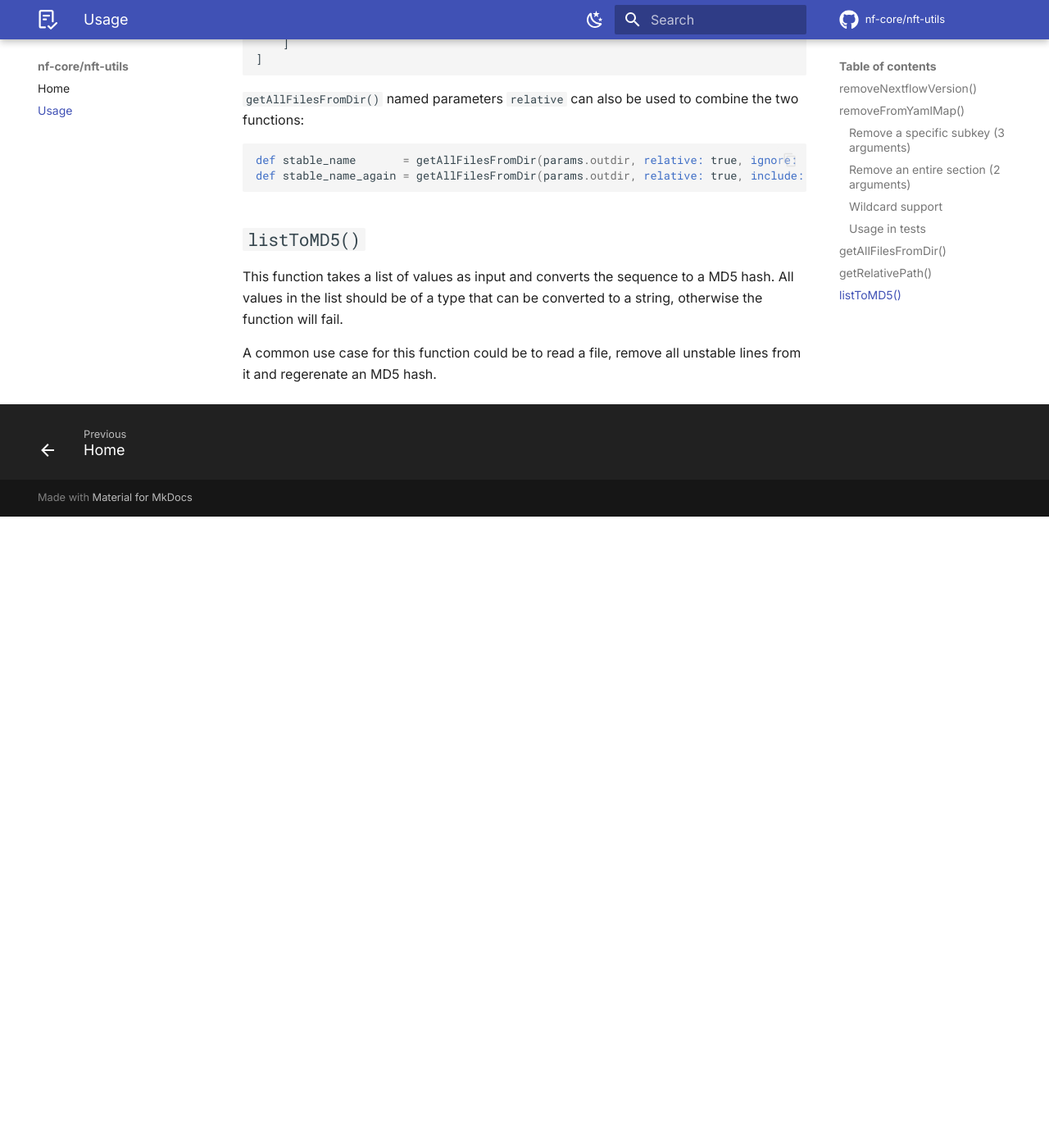
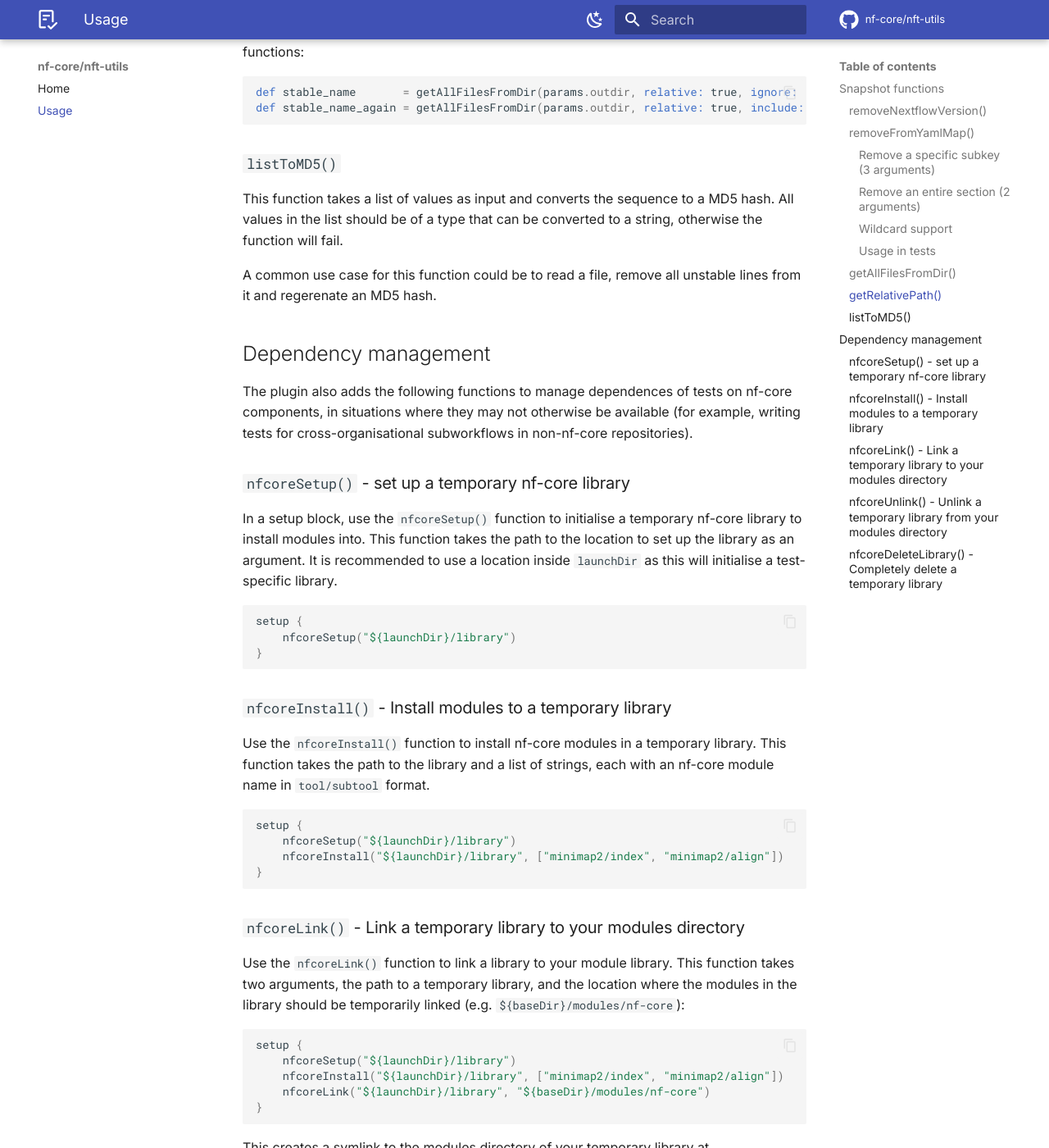
Before and after one commit to nf-core/nft-utils, an MkDocs documentation site: the page built from docs/usage.md, in a window 1280 px wide and 1400 px high, scrolled down 6319 px. Shown: the whole window at 82% size. Built offline with MkDocs 1.6.1 and Material for MkDocs 9.7.7, drawn with Linux system fonts in a browser that asks for light colours; comment, search, counter and statistics services are not loaded; the version menu is left out; before the commit the page ends 6949 px from its top, so only the background shows below that; some of the changed text lies outside the part shown.

Commit message:
feat(nfcoreUtils): add functions to manage nf-core modules

````diff
--- a/docs/usage.md
+++ b/docs/usage.md
@@ -1,8 +1,10 @@
 # Functions usage
+
+## Snapshot functions
 
 The plugin adds the following functions to assist with managing pipeline-level nf-test snapshots:
 
-## `removeNextflowVersion()`
+### `removeNextflowVersion()`
 
 nf-core pipelines create a yml file listing all the versions of the software used in the pipeline.
 
@@ -41,11 +43,11 @@ The only argument is the path to the file (or wildcard pattern) which must match
 
 **Note:** The returned YAML structure will have all keys sorted alphabetically at both the top level and within nested sections for consistent, predictable output.
 
-## `removeFromYamlMap()`
+### `removeFromYamlMap()`
 
 Remove any key or entire section from a YAML file. This function supports two usage patterns and also supports wildcard patterns in file paths.
 
-### Remove a specific subkey (3 arguments)
+#### Remove a specific subkey (3 arguments)
 
 Remove a specific subkey from within a section:
 
@@ -70,7 +72,7 @@ Workflow:
   nf-core/rnaseq: v3.16.0dev
 ```
 
-### Remove an entire section (2 arguments)
+#### Remove an entire section (2 arguments)
 
 Remove an entire top-level section:
 
@@ -97,7 +99,7 @@ Workflow2:
   some: value
 ```
 
-### Wildcard support
+#### Wildcard support
 
 Both usage patterns support wildcard patterns in the file path:
 
@@ -109,7 +111,7 @@ removeFromYamlMap("$outputDir/pipeline_info/*_versions.yml", "Workflow", "Nextfl
 removeFromYamlMap("$outputDir/pipeline_info/*_versions.yml", "Workflow")
 ```
 
-### Usage in tests
+#### Usage in tests
 
 ```groovy
 // Remove specific subkey
@@ -131,7 +133,7 @@ assert snapshot(removeFromYamlMap("$outputDir/pipeline_info/*_versions.yml", "Wo
 - When using wildcard patterns, all matching files will be processed and their results merged together.
 - The returned YAML structure will have all keys sorted alphabetically at both the top level and within nested sections for consistent, predictable output.
 
-## `getAllFilesFromDir()`
+### `getAllFilesFromDir()`
 
 This function generates a list of all the contents within a directory (and subdirectories), additionally allowing for the inclusion or exclusion of specific files using glob patterns.
 
@@ -195,7 +197,7 @@ def stable_content    = getAllFilesFromDir(params.outdir, includeDir: false, ign
 
 ![Drake not enjoying nft-csv and enjoying .nftignore](./images/nftignore_meme.png)
 
-## `getRelativePath()`
+### `getRelativePath()`
 
 This function is used to get the relative path from a list of files compared to a given directory.
 
@@ -268,8 +270,107 @@ def stable_name       = getAllFilesFromDir(params.outdir, relative: true, ignore
 def stable_name_again = getAllFilesFromDir(params.outdir, relative: true, include: ['stable/*'] )
 ```
 
-## `listToMD5()`
+### `listToMD5()`
 
 This function takes a list of values as input and converts the sequence to a MD5 hash. All values in the list should be of a type that can be converted to a string, otherwise the function will fail.
 
 A common use case for this function could be to read a file, remove all unstable lines from it and regerenate an MD5 hash.
+
+## Dependency management
+
+The plugin also adds the following functions to manage dependences of tests on nf-core components, in situations where they may not otherwise be available (for example, writing tests for cross-organisational subworkflows in non-nf-core repositories).
+
+### `nfcoreSetup()` - set up a temporary nf-core library
+
+In a setup block, use the `nfcoreSetup()` function to initialise a temporary nf-core library to install modules into. This function takes the path to the location to set up the library as an argument. It is recommended to use a location inside `launchDir` as this will initialise a test-specific library.
+
+```groovy
+setup {
+    nfcoreSetup("${launchDir}/library")
+}
+```
+
+### `nfcoreInstall()` - Install modules to a temporary library
+
+Use the `nfcoreInstall()` function to install nf-core modules in a temporary library. This function takes the path to the library and a list of strings, each with an nf-core module name in `tool/subtool` format.
+
+```groovy
+setup {
+    nfcoreSetup("${launchDir}/library")
+    nfcoreInstall("${launchDir}/library", ["minimap2/index", "minimap2/align"])
+}
+```
+
+### `nfcoreLink()` - Link a temporary library to your modules directory
+
+Use the `nfcoreLink()` function to link a library to your module library. This function takes two arguments, the path to a temporary library, and the location where the modules in the library should be temporarily linked (e.g. `${baseDir}/modules/nf-core`):
+
+```groovy
+setup {
+    nfcoreSetup("${launchDir}/library")
+    nfcoreInstall("${launchDir}/library", ["minimap2/index", "minimap2/align"])
+    nfcoreLink("${launchDir}/library", "${baseDir}/modules/nf-core")
+}
+```
+
+This creates a symlink to the modules directory of your temporary library at `${baseDir}/modules/nf-core`. Using this location, you can refer to the nf-core modules as if they were installed as normal in your tests.
+
+### `nfcoreUnlink()` - Unlink a temporary library from your modules directory
+
+To unlink a temporary library after the test has completed, use the `nfcoreUnlink()` function. It takes the path to the symlink as an input.
+
+```groovy
+
+setup {
+    nfcoreSetup("${launchDir}/library")
+    nfcoreInstall("${launchDir}/library", ["minimap2/index", "minimap2/align"])
+    nfcoreLink("${launchDir}/library", "${baseDir}/modules/nf-core")
+
+    run("MINIMAP2_INDEX") {
+        script "${baseDir}/modules/nf-core/minimap2/index/main.nf
+        ...
+    }
+}
+
+when {
+    ...
+}
+
+then {
+    ...
+}
+
+cleanup {
+    nfcoreUnlink("${baseDir}/modules/nf-core")
+}
+```
+
+### `nfcoreDeleteLibrary()` - Completely delete a temporary library
+
+You can use the `nfcoreDeleteLibrary()` function to completely remove the temporary library, if desired.
+
+```groovy
+
+setup {
+    nfcoreSetup("${launchDir}/library")
+    nfcoreInstall("${launchDir}/library", ["minimap2/index", "minimap2/align"])
+    nfcoreLink("${launchDir}/library", "${baseDir}/modules/nf-core")
+
+    run("MINIMAP2_INDEX") {
+        script "${baseDir}/modules/nf-core/minimap2/index/main.nf
+        ...
+    }
+}
+
+when {
+    ...
+}
+
+then {
+    ...
+}
+
+cleanup {
+    nfcoreDeleteLibrary("${launchDir}/library")
+}
+```
````
Also changed, not shown: 11 other files.
